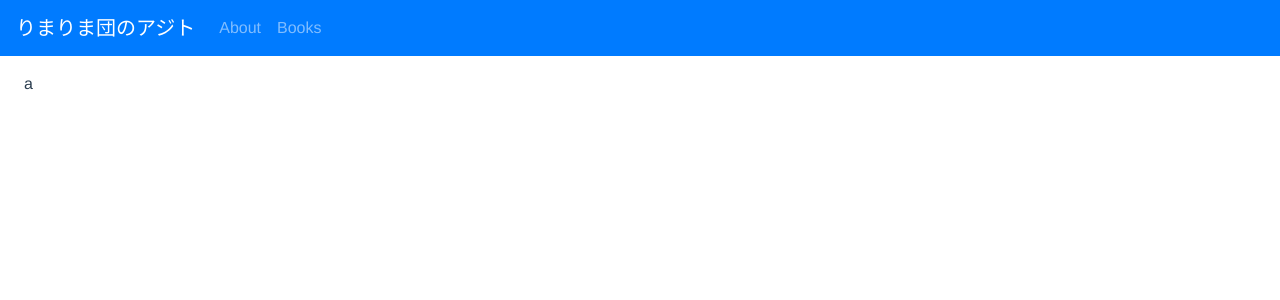
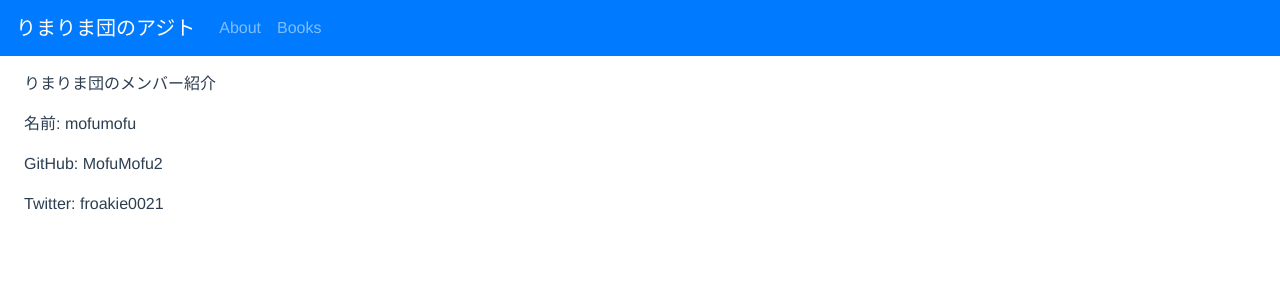
Before and after one commit to MofuMofu2/vue2-cypress-sandbox, a Vue app: page /about in a window 1280 px wide. Shown: the top 300 px of the page. Built offline with nearby package versions, Linux system fonts and the light colour scheme.

Commit message:
fix: #8 無理やりネストコンポーネントを作ってみる（本当は1枚に纏めろ！というかんじ）

```diff
--- /dev/null
+++ b/src/components/NestedChild.vue
@@ -0,0 +1,16 @@
+<template>
+  <div id="child-component">
+    <p>名前: {{ user.name }}</p>
+    <p>GitHub: {{ user.github }}</p>
+    <p>Twitter: {{ user.twitter }}</p>
+  </div>
+</template>
+<script lang="ts">
+import Vue from "vue";
+export default Vue.extend({
+  name: "NestedChild",
+  props: {
+    user: Object,
+  },
+});
+</script>
--- /dev/null
+++ b/src/components/NestedSample.vue
@@ -0,0 +1,23 @@
+<template>
+  <div id="parent-component">
+    <p>りまりま団のメンバー紹介</p>
+    <nested-child :user="profile" />
+  </div>
+</template>
+<script lang="ts">
+import Vue from "vue";
+import NestedChild from "./NestedChild.vue";
+export default Vue.extend({
+  components: { NestedChild },
+  name: "NestedSample",
+  data() {
+    return {
+      profile: {
+        name: "mofumofu",
+        github: "MofuMofu2",
+        twitter: "froakie0021",
+      },
+    };
+  },
+});
+</script>
--- a/src/views/About.vue
+++ b/src/views/About.vue
@@ -1,12 +1,13 @@
 <template>
   <div class="about">
-    a
-
+    <nested-sample />
   </div>
 </template>
 <script lang="ts">
 import Vue from "vue";
+import NestedSample from "@/components/NestedSample.vue";
 export default Vue.extend({
   name: "About",
+  components: { NestedSample },
 });
 </script>
```
